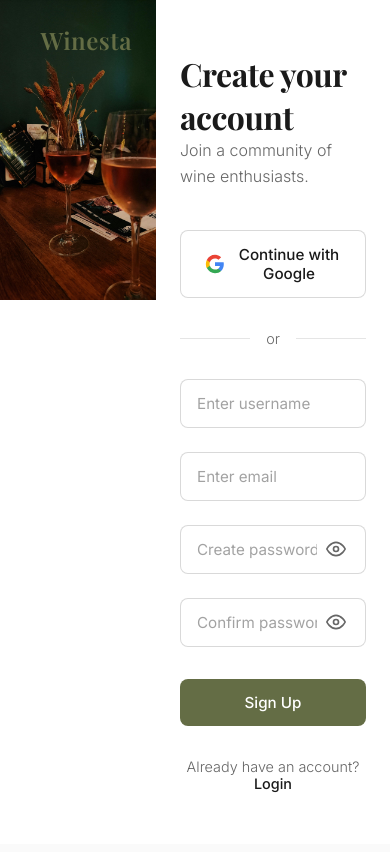
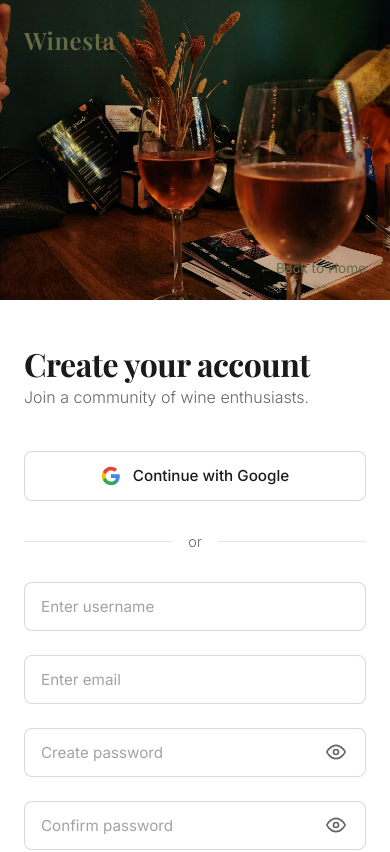
Before and after one commit to nalugala-vc/A-matter-of-wine, a React (Vite) app: page /signup in a window 390 px wide. Shown: the top 852 px of the page. Built offline with nearby package versions, Linux system fonts and the light colour scheme.

Commit message:
auth ui with animation

```diff
--- a/src/auth/Login.css
+++ b/src/auth/Login.css
@@ -1,3 +1,47 @@
+@keyframes slideInFromLeft {
+  from {
+    transform: translateX(-100%);
+    opacity: 0;
+  }
+  to {
+    transform: translateX(0);
+    opacity: 1;
+  }
+}
+
+@keyframes slideInFromRight {
+  from {
+    transform: translateX(100%);
+    opacity: 0;
+  }
+  to {
+    transform: translateX(0);
+    opacity: 1;
+  }
+}
+
+@keyframes slideOutToLeft {
+  from {
+    transform: translateX(0);
+    opacity: 1;
+  }
+  to {
+    transform: translateX(-100%);
+    opacity: 0;
+  }
+}
+
+@keyframes slideOutToRight {
+  from {
+    transform: translateX(0);
+    opacity: 1;
+  }
+  to {
+    transform: translateX(100%);
+    opacity: 0;
+  }
+}
+
 .auth-container {
   min-height: 100vh;
   display: flex;
@@ -5,6 +49,7 @@
   justify-content: center;
   background: #faf9f7;
   padding: 0;
+  overflow: hidden;
 }
 
 .auth-wrapper {
@@ -18,7 +63,8 @@
   border-radius: 0;
   overflow: hidden;
   box-shadow: none;
-  transition: all 0.6s cubic-bezier(0.4, 0, 0.2, 1);
+  transition: all 0.8s cubic-bezier(0.4, 0, 0.2, 1);
+  position: relative;
 }
 
 .auth-wrapper.signup-layout {
@@ -50,11 +96,12 @@
   background: var(--card-bg);
   height: 100%;
   position: relative;
-  transition: transform 0.6s cubic-bezier(0.4, 0, 0.2, 1), opacity 0.6s ease;
+  animation: slideInFromLeft 0.8s cubic-bezier(0.4, 0, 0.2, 1);
 }
 
 .auth-wrapper.signup-layout .auth-form-section {
   order: 2;
+  animation: slideInFromRight 0.8s cubic-bezier(0.4, 0, 0.2, 1);
 }
 
 .auth-form-content {
@@ -249,17 +296,26 @@
   min-height: 600px;
   overflow: hidden;
   position: relative;
-  transition: transform 0.6s cubic-bezier(0.4, 0, 0.2, 1), opacity 0.6s ease;
+  animation: slideInFromRight 0.8s cubic-bezier(0.4, 0, 0.2, 1);
 }
 
 .auth-wrapper.signup-layout .auth-image-section {
   order: 1;
+  animation: slideInFromLeft 0.8s cubic-bezier(0.4, 0, 0.2, 1);
 }
 
 .auth-brand-overlay {
   position: absolute;
   top: 2rem;
   right: 2rem;
+  z-index: 10;
+}
+
+.auth-brand-overlay-signup {
+  position: absolute;
+  top: 2rem;
+  left: 2rem;
+  right: auto;
   z-index: 10;
 }
 
@@ -272,6 +328,43 @@
   margin: 0;
 }
 
+.auth-back-link-signup {
+  font-family: 'Inter', sans-serif;
+  font-size: 0.9rem;
+  font-weight: 400;
+  color: #646d45;
+  text-decoration: none;
+  transition: color 0.3s ease;
+  z-index: 10;
+}
+
+.auth-back-link-signup:hover {
+  color: #5a6240;
+}
+
+.auth-form-section .auth-back-link-signup {
+  display: none;
+}
+
+.auth-image-section .auth-back-link-signup-mobile {
+  position: absolute;
+  bottom: 2rem;
+  right: 2rem;
+  left: auto;
+  top: auto;
+  font-family: 'Inter', sans-serif;
+  font-size: 0.9rem;
+  font-weight: 400;
+  color: #646d45;
+  text-decoration: none;
+  transition: color 0.3s ease;
+  z-index: 10;
+}
+
+.auth-image-section .auth-back-link-signup-mobile:hover {
+  color: #5a6240;
+}
+
 .auth-image {
   width: 100%;
   height: 100%;
@@ -282,35 +375,76 @@
 /* Auth Responsive */
 @media (max-width: 968px) {
   .auth-wrapper {
-    grid-template-columns: 1fr;
+    grid-template-columns: 1fr !important;
     height: auto;
     min-height: 100vh;
   }
 
+  .auth-wrapper.signup-layout {
+    grid-template-columns: 1fr !important;
+  }
+
+  .auth-wrapper.signup-layout .auth-form-section {
+    order: 2 !important;
+  }
+
+  .auth-wrapper.signup-layout .auth-image-section {
+    order: -1 !important;
+  }
+
   .auth-image-section {
-    display: block;
+    display: block !important;
     height: 300px;
     min-height: 300px;
     order: -1;
     margin-bottom: 10px;
     position: relative;
-  }
-
-  .auth-image-section .auth-back-link {
-    position: absolute;
-    bottom: 1.5rem;
-    left: 1.5rem;
-    font-size: 0.85rem;
-  }
-
-  .auth-form-section .auth-back-link {
-    display: none;
+    width: 100% !important;
   }
 
   .auth-form-section {
     padding: 2rem 0 4rem;
     height: auto;
     min-height: auto;
+    animation: slideInFromLeft 0.8s cubic-bezier(0.4, 0, 0.2, 1);
+    order: 2;
+    width: 100% !important;
+  }
+
+  .auth-image-section {
+    animation: slideInFromRight 0.8s cubic-bezier(0.4, 0, 0.2, 1);
+  }
+
+  .auth-wrapper.signup-layout .auth-form-section {
+    animation: slideInFromRight 0.8s cubic-bezier(0.4, 0, 0.2, 1);
+  }
+
+  .auth-wrapper.signup-layout .auth-image-section {
+    animation: slideInFromLeft 0.8s cubic-bezier(0.4, 0, 0.2, 1);
+  }
+
+  .auth-image-section .auth-back-link {
+    position: absolute !important;
+    bottom: 1.5rem !important;
+    left: 1.5rem !important;
+    top: auto !important;
+    right: auto !important;
+    font-size: 0.85rem;
+    display: block !important;
+  }
+
+  .auth-form-section .auth-back-link {
+    display: none !important;
+  }
+
+  .auth-image-section .auth-back-link-signup-mobile {
+    display: block !important;
+    position: absolute !important;
+    bottom: 1.5rem !important;
+    right: 1.5rem !important;
+    left: auto !important;
+    top: auto !important;
+    font-size: 0.85rem;
   }
 
   .auth-form-content {
@@ -325,6 +459,12 @@
   .auth-brand-overlay {
     top: 1.5rem;
     right: 1.5rem;
+  }
+
+  .auth-brand-overlay-signup {
+    top: 1.5rem;
+    left: 1.5rem;
+    right: auto;
   }
 
   .auth-brand-overlay h1 {
--- a/src/auth/Login.tsx
+++ b/src/auth/Login.tsx
@@ -10,7 +10,6 @@ function Login() {
     <div className="auth-container">
       <div className="auth-wrapper">
         <div className="auth-form-section">
-          <Link to="/" className="auth-back-link">← Back to Home</Link>
           <div className="auth-form-content">
             <h2 className="auth-title">Welcome back</h2>
             <p className="auth-subtitle">
@@ -80,6 +79,7 @@ function Login() {
         </div>
 
         <div className="auth-image-section">
+          <Link to="/" className="auth-back-link">← Back to Home</Link>
           <div className="auth-brand-overlay">
             <h1>Winesta</h1>
           </div>
--- a/src/auth/Signup.tsx
+++ b/src/auth/Signup.tsx
@@ -11,7 +11,6 @@ function Signup() {
     <div className="auth-container">
       <div className="auth-wrapper signup-layout">
         <div className="auth-form-section">
-          <Link to="/" className="auth-back-link">← Back to Home</Link>
           <div className="auth-form-content">
             <h2 className="auth-title">Create your account</h2>
             <p className="auth-subtitle">
@@ -117,7 +116,8 @@ function Signup() {
         </div>
 
         <div className="auth-image-section">
-          <div className="auth-brand-overlay">
+          <Link to="/" className="auth-back-link auth-back-link-signup-mobile">← Back to Home</Link>
+          <div className="auth-brand-overlay auth-brand-overlay-signup">
             <h1>Winesta</h1>
           </div>
           <img src={loginImage} alt="Wine" className="auth-image" />
```
Also changed, not shown: src/assets/images/pexels-marketingtuig-87224.jpg (added), src/assets/images/pexels-mlkbnl-9299260.jpg (added).
